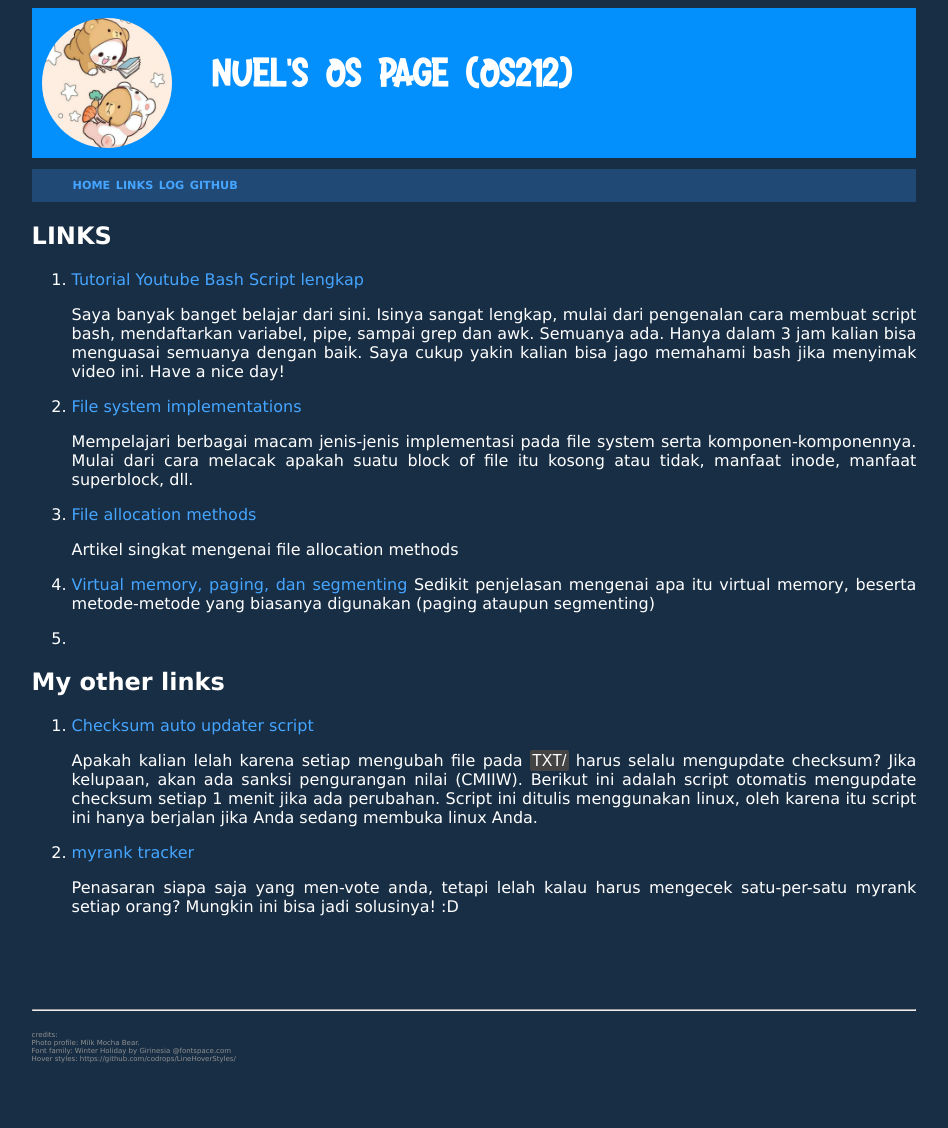
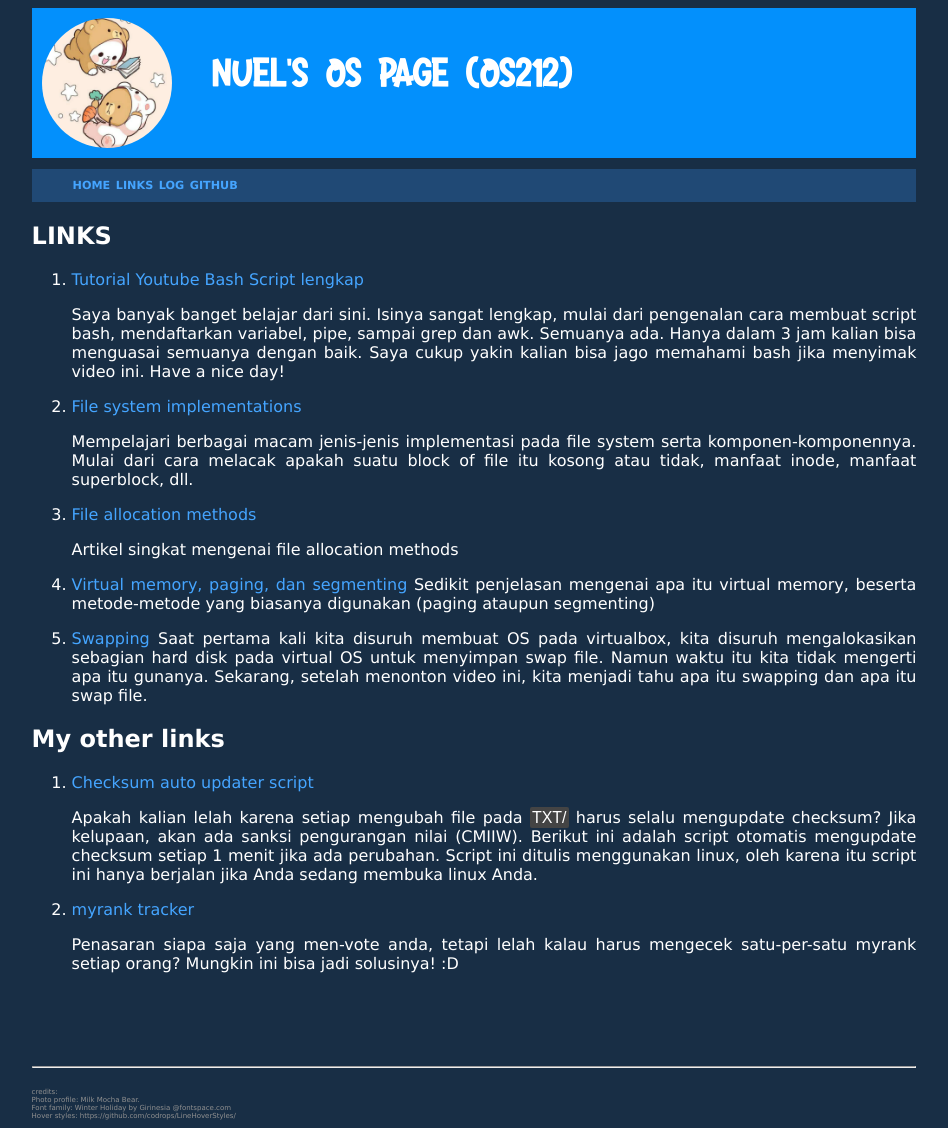
Before and after one commit to Hzz-Hzz/os212, a Jekyll site: the page built from links.md, in a window 1280 px wide. Shown: the whole page, without its empty margins (166-1114 px from the left). Built offline with Jekyll 4.4.1, drawn with Linux system fonts in a browser that asks for light colours; our own code applies the rules of GitHub Pages for plain Markdown files; before the commit the page ends 1071 px from its top, so only the background shows below that.

Commit message:
Update links.md

```diff
--- a/links.md
+++ b/links.md
@@ -20,7 +20,8 @@ permalink: /LINKS/
 4. [Virtual memory, paging, dan segmenting](https://www.youtube.com/watch?v=qeOBEOBJREs)
    Sedikit penjelasan mengenai apa itu virtual memory, beserta metode-metode yang biasanya digunakan (paging ataupun segmenting)
 
-5.
+5. [Swapping](https://www.youtube.com/watch?v=Qt49Hzh_TDc)
+   Saat pertama kali kita disuruh membuat OS pada virtualbox, kita disuruh mengalokasikan sebagian hard disk pada virtual OS untuk menyimpan swap file. Namun waktu itu kita tidak mengerti apa itu gunanya. Sekarang, setelah menonton video ini, kita menjadi tahu apa itu swapping dan apa itu swap file.
 
 
 ## My other links
```
